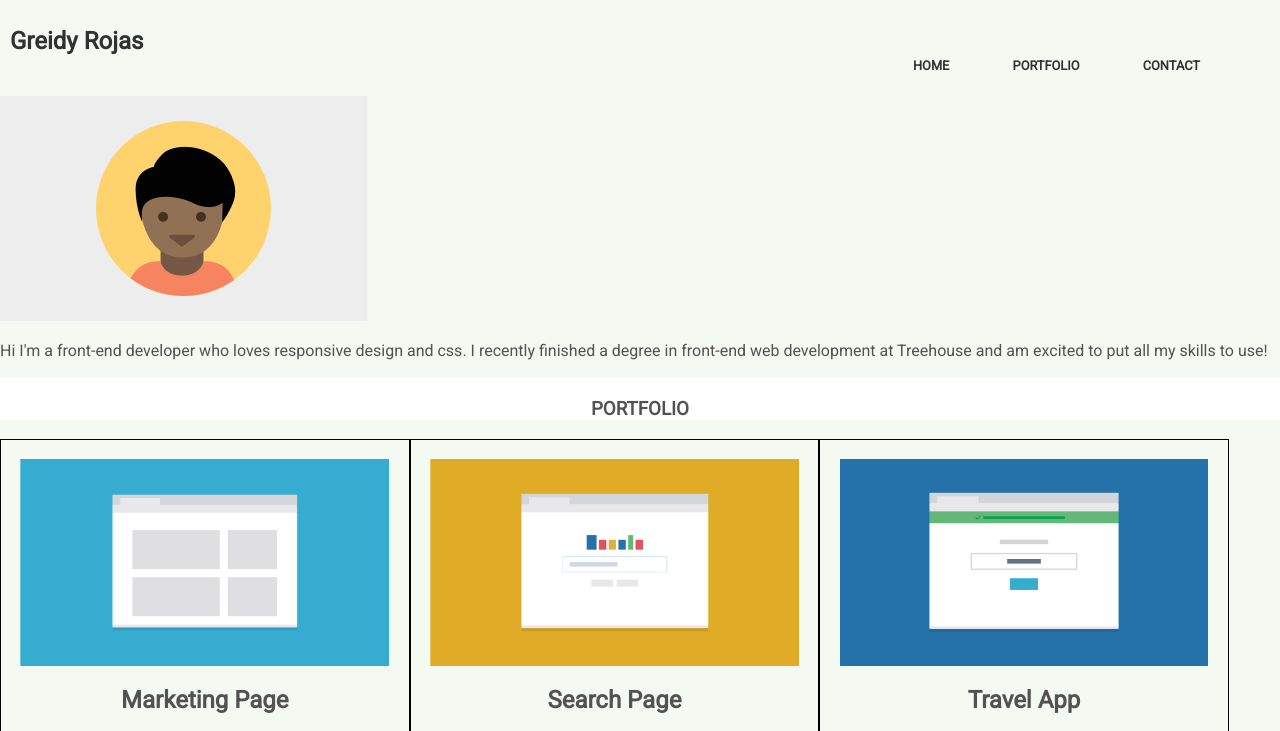
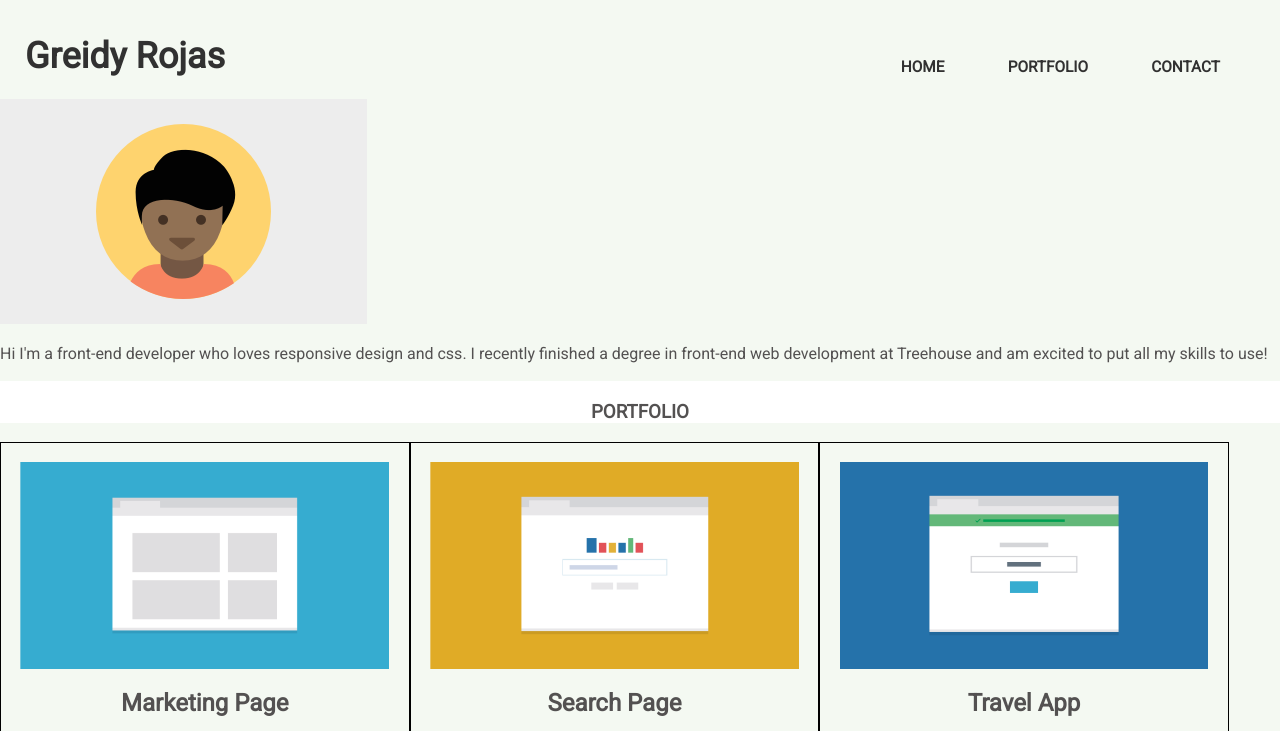
Before and after one commit to greidyrojascalero/project_2, a plain HTML site: page index.html in a window 1280 px wide. Shown: the top 731 px of the page. Drawn offline with Linux system fonts and the light colour scheme.

Commit message:
Add styles for @media 1024px navbar.

```diff
--- a/styles.css
+++ b/styles.css
@@ -91,7 +91,7 @@ h3 {
 
 .name a {
     padding-left: 10px;
-    margin-top: -8px;
+
 }
 
 /*Section Project---------------------------*/
@@ -99,7 +99,7 @@ h3 {
 .project {
     width: 48%;
     float: left;
-    min-height: 330px;
+    min-height: 360px;
 
 }
 
@@ -120,16 +120,18 @@ h3 {
 /*Navbar---------------------------------------*/
 
 .navbar {
-    padding-right: 40px;
+
 }
 
 .nav {
     text-align: right;
+    padding-right: 20px;
 }
 
 .nav li{
   display: inline-block;
   padding-right: 25px;
+  font-size: 1.2em;
 }
 
 .nav a {
@@ -139,8 +141,8 @@ h3 {
 
 .name a {
     float: left;
-    padding-left: 10px;
-    margin-top: -8px;
+    padding-left: 25px;
+    font-size: 1.5em;
 }
 
 .project {
```
